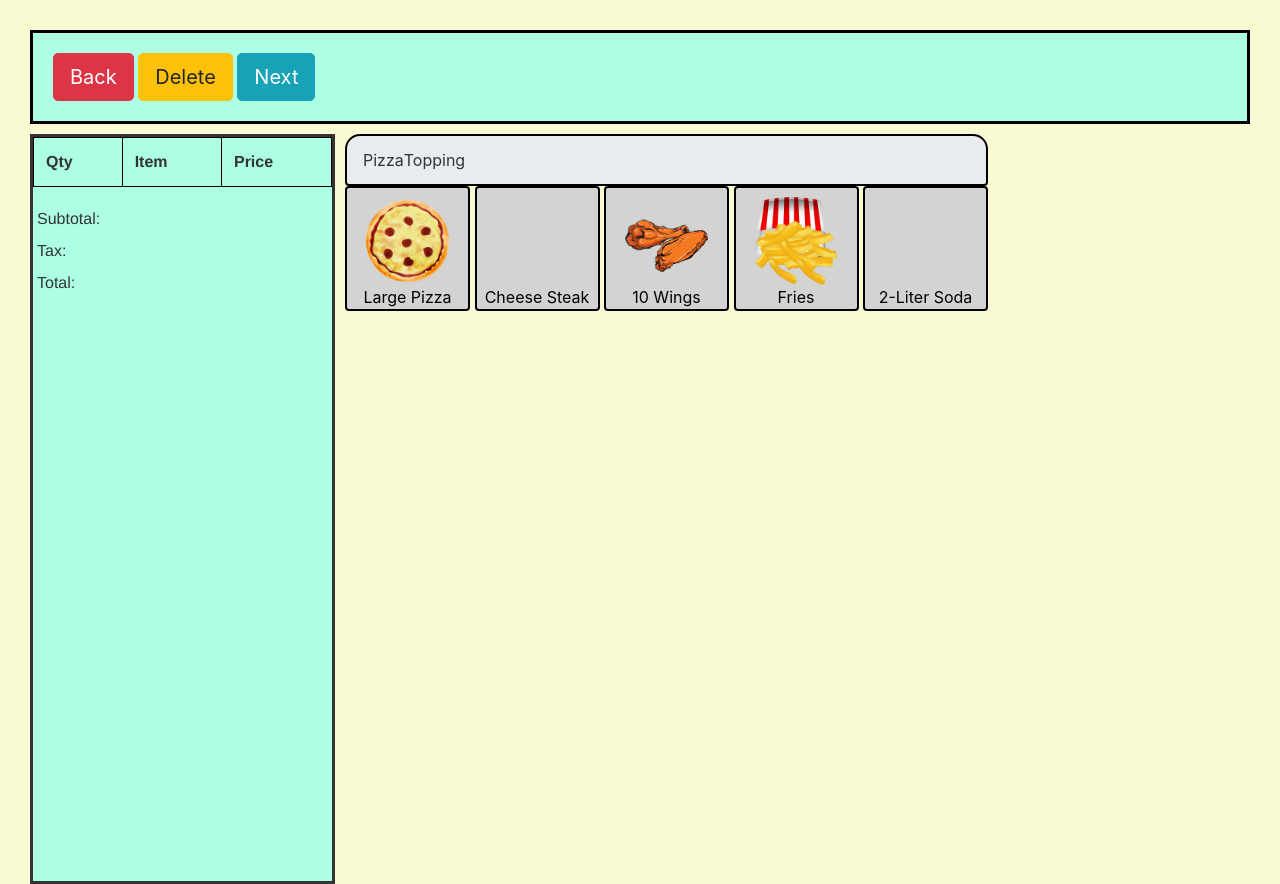
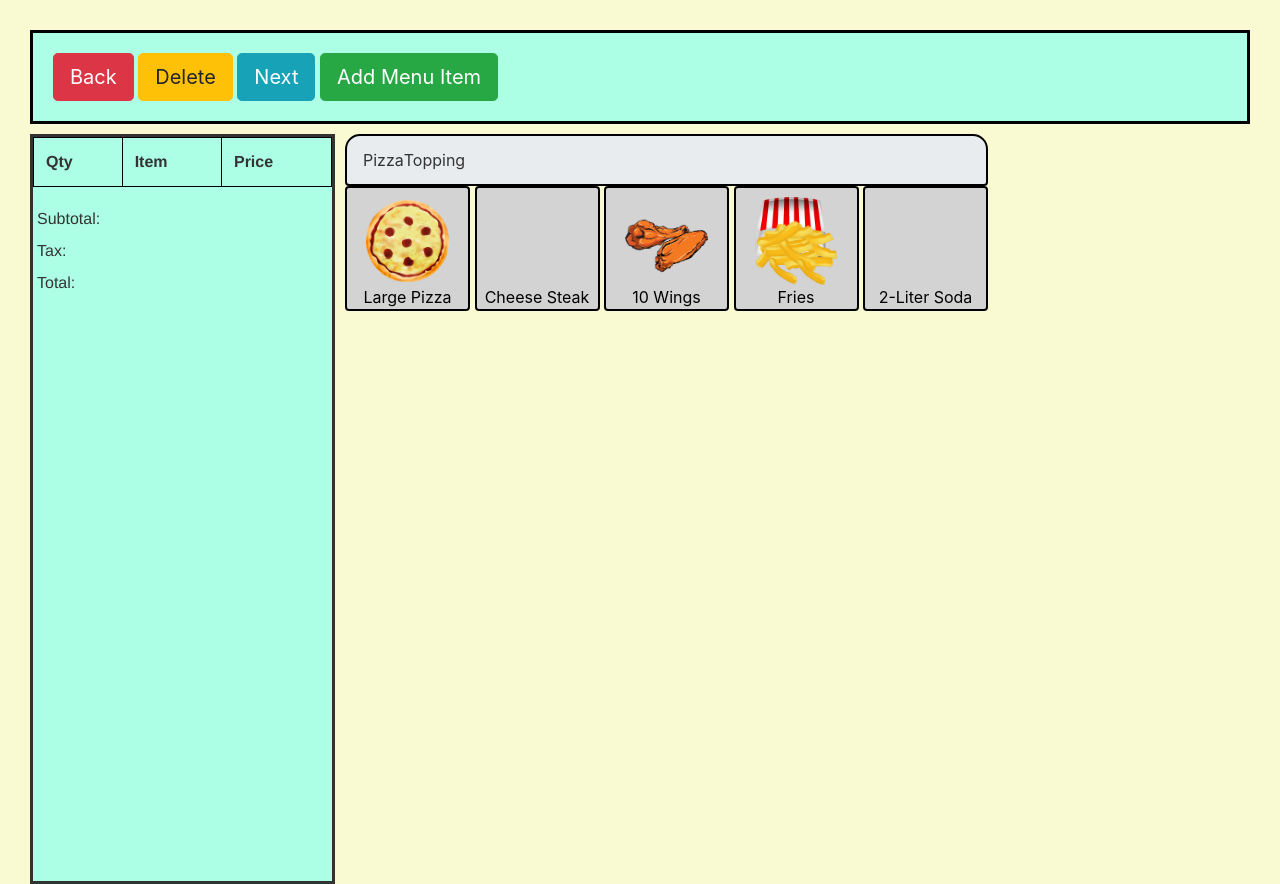
Before and after one commit to vrama21/Point-of-Sale, a Django app: page /new_ticket/ in a window 1280 px wide. Run offline with Django 3.2, Linux system fonts and the light colour scheme; lists and menus that the app fills with data are empty; some libraries are stand-ins or nearby versions.

Commit message:
Cleaned up some html, removed the onclicks and placed them inside the js functionality.

```diff
--- a/pos_project/pos/static/pos/js/ticket.js
+++ b/pos_project/pos/static/pos/js/ticket.js
@@ -1,18 +1,25 @@
-function addTicketRow(item, price) {
+const addTicketRow = function () {
+    $(".menu-button").on("click", function() {
         const table = document.getElementById("ticket-table");
         const row = table.insertRow();
         const td1 = row.insertCell(0);
         const td2 = row.insertCell(1);
         const td3 = row.insertCell(2);
 
-    row.onclick = "highlightTicketRow()"
         td1.className = "ticket-qty"
         td2.className = "ticket-item"
         td3.className = "ticket-price"
 
+        console.log(this)
+        console.log(this.children)
+        console.log(this.children[1])
+        console.log(this.children[1].textContent)
+        console.log(this.children[1].value)
+
         td1.innerHTML = '1'
-    td2.innerHTML = item
-    td3.innerHTML = price
+        td2.innerHTML = this.children[1].textContent
+        td3.innerHTML = this.value
+    })
 }
 
 // TODO: Fix This
@@ -26,13 +33,21 @@ function deleteTicketRow() {
     }
 }
 
-// TODO: FIX THIS
-function addMenuButton() {
-    const element = document.getElementById('menu-button-div');
-    const button = document.createElement('button')
-    this.onclick = function () {
-        element.appendChild(button)
-    }
+const addMenuButton = function(value) {
+    const element = document.getElementById('menu-items');
+    const button = document.createElement('button');
+    const span = document.createElement('span');
+
+    value = "7.50"
+    button.setAttribute('class', 'btn btn-block menu-button');
+    button.setAttribute('value', value);
+    span.setAttribute('class', 'menu-button-text');
+
+    $("#add-menu-item").on("click", function () {
+        element.appendChild(button);
+        button.appendChild(span);
+
+    })
 }
 
 // function highlightTicketRow() {
@@ -85,8 +100,7 @@ function highlightTicketRow() {
                 this.style.backgroundColor = highlighter;
                 this.highlight = true;
                 this.className += "selected";
-            }
-            else {
+            } else {
                 this.style.backgroundColor = "";
                 this.highlight = false;
             }
@@ -112,12 +126,12 @@ for (let i = 0; i < menu_buttons; i++) {
     menu_buttons[i].addEventListener('click', subtotalPrice(), false)
 }
 
-function subtotalPrice() {
-    const table = document.getElementById("ticket-table");
-    const price = document.getElementById("ticket-total");
+const subtotalPrice = function () {
+    const tableDiv = document.getElementById("ticket-table");
+    const priceDiv = document.getElementById("ticket-total");
 
     console.log('This function is being called')
-    for (let i = 1; i < table.rows.length; i++) {
+    for (let i = 1; i < tableDiv.rows.length; i++) {
         console.log(table.rows[i][2].innerHTML)
         // for (var c = 0, m = table.rows[i].cells.length; c < m; c++) {
         // alert(table.rows[i].cells[c].innerHTML);
@@ -125,3 +139,8 @@ function subtotalPrice() {
     // subtotalSum = table.rows[i].cells[2].innerHTML;
     // price.cell[1].innerHTML = subtotalSum
 }
+
+$(document).ready(function() {
+    addTicketRow();
+    addMenuButton();
+})
--- a/pos_project/pos/templates/pos/base.html
+++ b/pos_project/pos/templates/pos/base.html
@@ -28,7 +28,6 @@
     <!-- Optional JavaScript -->
     {% block scripts %}
     <script type="text/javascript" src="{% static 'pos/js/jquery-3.3.1.js' %}"></script>
-    <script type="text/javascript" src="{% static 'pos/js/pos-jquery.js' %}"></script>
     {% endblock %}
 
     <!-- jQuery first, then Popper.js, then Bootstrap JS -->
--- a/pos_project/pos/templates/pos/new_ticket.html
+++ b/pos_project/pos/templates/pos/new_ticket.html
@@ -12,40 +12,36 @@
     <div class="navbar-header">
         <a href="{% url 'pos-home' %}" type="button" class="btn btn-danger btn-lg">Back</a>
         <i class="glyphicon glyphicon-chevron-left"></i>
-        <button type="button" class="btn btn-warning btn-lg" onclick="deleteTicketRow()">Delete</button>
+        <button type="button" class="btn btn-warning btn-lg">Delete</button>
         <button type="button" class="btn btn-info btn-lg">
-            <span class="glyphicon glyphicon-chevron-right"></span> Next
+            <span class="glyphicon glyphicon-chevron-right">Next</span>
         </button>
+        <button type="button" id="add-menu-item" class="btn btn-success btn-lg">Add Menu Item</button>
     </div>
 </nav>
 <div class="content-container">
     <div id="ticket-table-div">
         <table class="table table-bordered" id="ticket-table" unselectable="on">
             <thead>
-                <col width="15">
-                <col width="0">
-                <col width="15">
                 <tr>
-                    <th align="left">Qty</th>
-                    <th>Item</th>
-                    <th align="right">Price</th>
+                    <th id="qty-header">Qty</th>
+                    <th id="item-header">Item</th>
+                    <th id="price-header">Price</th>
                 </tr>
             </thead>
-            <tr onclick="highlightTicketRow()">
-            </tr>
         </table>
         <table class="table table-borderless" id="ticket-total" unselectable="on">
             <tr>
                 <td>Subtotal: </td>
-                <td></td>
+                <td id="subtotal"></td>
             </tr>
             <tr>
                 <td>Tax: </td>
-                <td></td>
+                <td id="tax"></td>
             </tr>
             <tr>
                 <td>Total: </td>
-                <td></td>
+                <td id="total"></td>
             </tr>
         </table>
     </div>
@@ -57,7 +53,7 @@
             </ol>
         </nav>
         <div id="menu-items">
-            <button class="btn btn-block menu-button">
+            <button class="btn btn-block menu-button" value="7.50">
                 <img src="{% static 'media/pizza.png' %}">
                 <span class="menu-button-text">Large Pizza</span>
             </button>
```
Also changed, not shown: pos_project/pos/static/pos/js/pos-jquery.js (deleted). Lines whose indentation alone changed are shown as unchanged.
